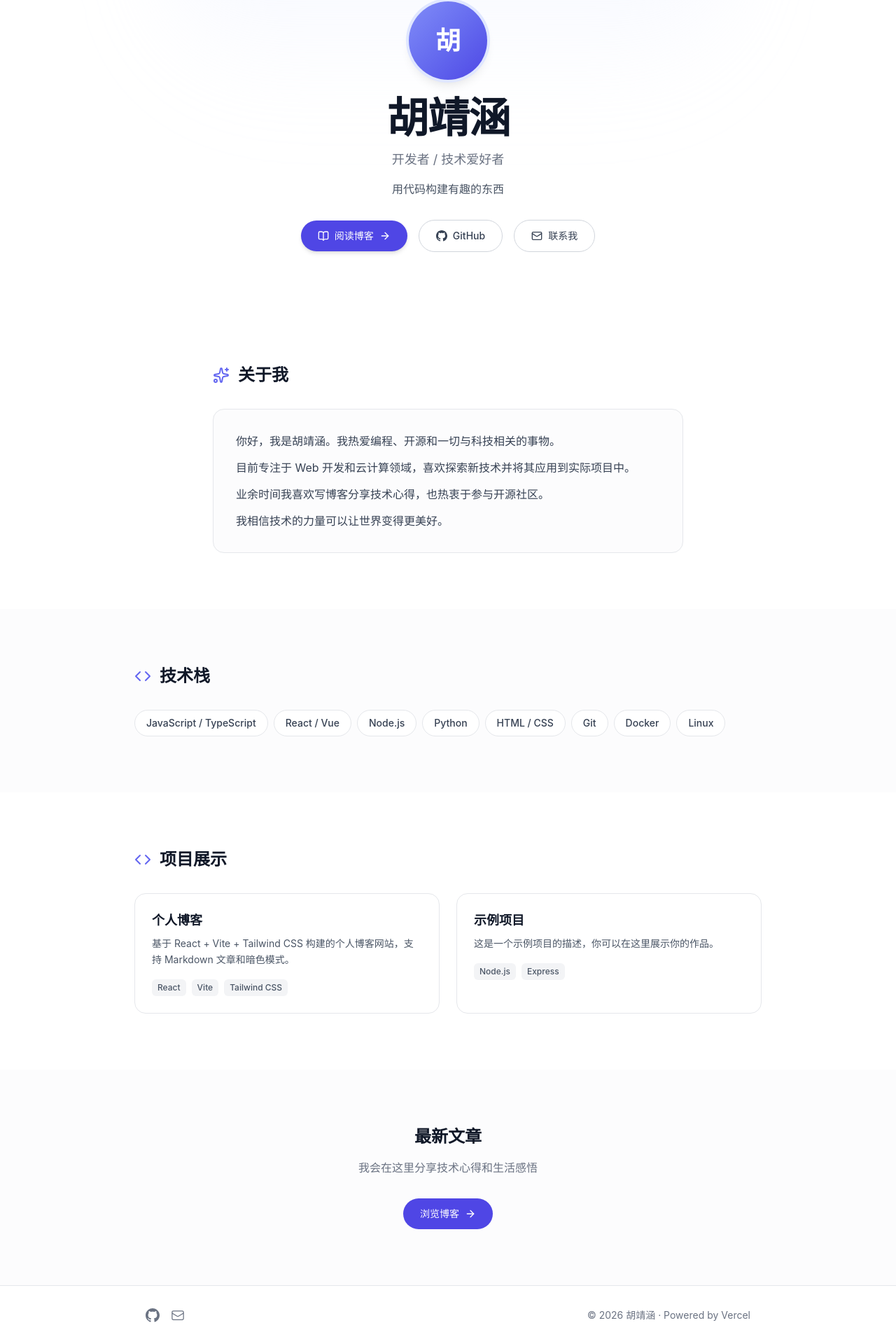
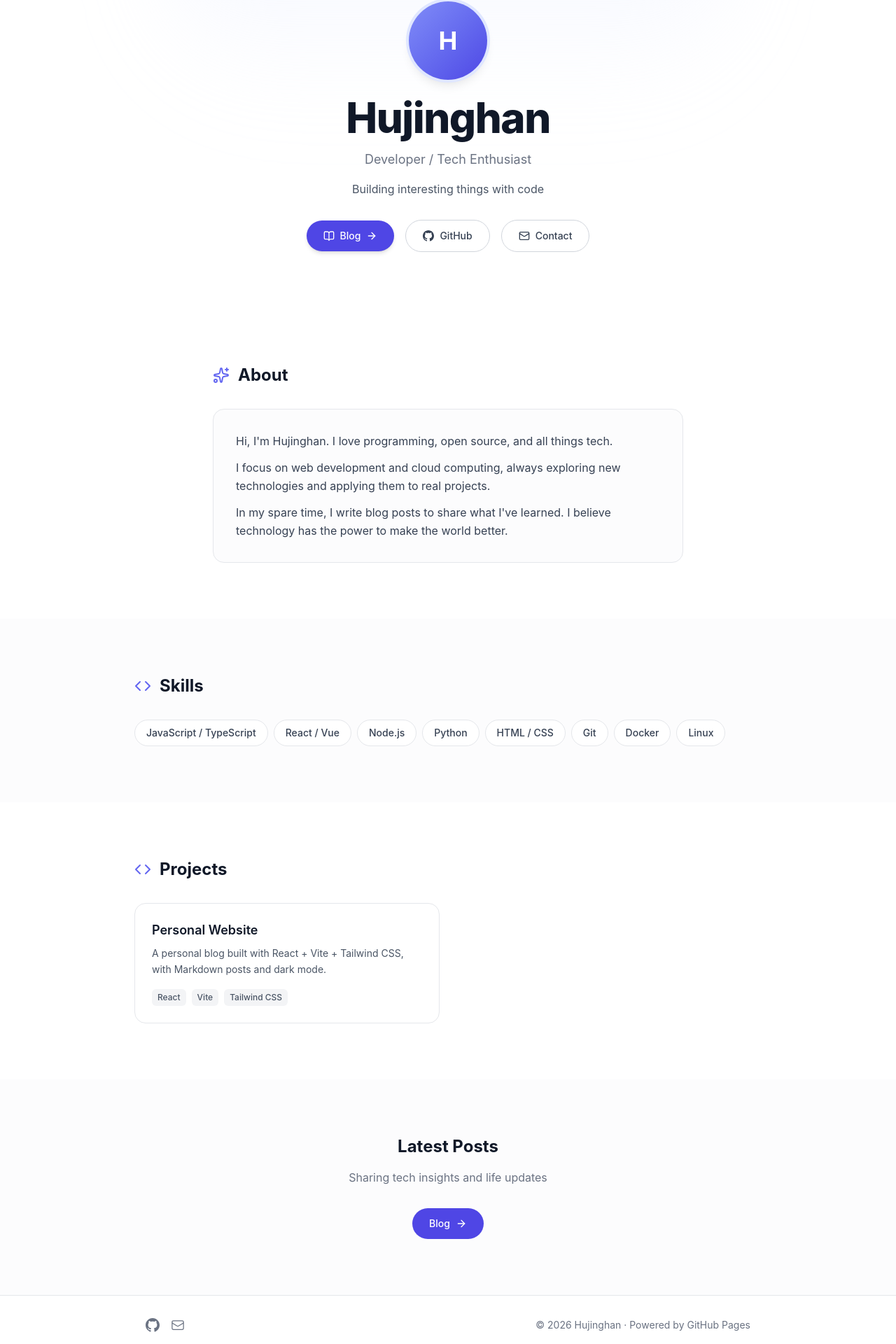
Before and after one commit to hu2976/vercel, a React (Vite) app: page / in a window 1280 px wide. Shown: the part 163-2083 px from the top of the page at 70% size. Built offline with nearby package versions, Linux system fonts and the light colour scheme.

Commit message:
全部改为英文,名称改为Hujinghan

```diff
--- a/index.html
+++ b/index.html
@@ -4,9 +4,9 @@
     <meta charset="UTF-8" />
     <link rel="icon" type="image/svg+xml" href="/favicon.svg" />
     <meta name="viewport" content="width=device-width, initial-scale=1.0" />
-    <meta name="description" content="胡靖涵的个人主页 - 分享技术、生活和思考" />
-    <meta name="author" content="胡靖涵" />
-    <title>胡靖涵 | 个人主页</title>
+    <meta name="description" content="Hujinghan — Personal site about tech, life, and thoughts" />
+    <meta name="author" content="Hujinghan" />
+    <title>Hujinghan | Personal Site</title>
   </head>
   <body>
     <div id="root"></div>
--- a/src/components/Footer.jsx
+++ b/src/components/Footer.jsx
@@ -30,7 +30,7 @@ export default function Footer() {
             )}
           </div>
           <div className="text-center text-sm text-gray-500 dark:text-gray-500">
-            <p>© {new Date().getFullYear()} {config.name} · Powered by Vercel</p>
+            <p>© {new Date().getFullYear()} {config.name} · Powered by GitHub Pages</p>
           </div>
         </div>
       </div>
--- a/src/components/Header.jsx
+++ b/src/components/Header.jsx
@@ -2,8 +2,8 @@ import { Link, useLocation } from 'react-router-dom'
 import { Sun, Moon } from 'lucide-react'
 
 const navLinks = [
-  { to: '/', label: '首页' },
-  { to: '/blog', label: '博客' },
+  { to: '/', label: 'Home' },
+  { to: '/blog', label: 'Blog' },
 ];
 
 export default function Header({ dark, onToggleTheme }) {
@@ -33,7 +33,7 @@ export default function Header({ dark, onToggleTheme }) {
           <button
             onClick={onToggleTheme}
             className="ml-2 rounded-lg p-2 text-gray-600 hover:bg-gray-100 dark:text-gray-400 dark:hover:bg-gray-800 transition-colors"
-            aria-label={dark ? '切换到亮色模式' : '切换到暗色模式'}
+            aria-label={dark ? 'Switch to light mode' : 'Switch to dark mode'}
           >
             {dark ? <Sun size={18} /> : <Moon size={18} />}
           </button>
--- a/src/config.js
+++ b/src/config.js
@@ -1,26 +1,25 @@
 // ============================================
-// 个人配置 — 修改这里的内容即可定制网站
+// Personal Config — edit here to customize
 // ============================================
 
 const config = {
-  // 个人信息
-  name: "胡靖涵",
-  englishName: "Hu Jinghan",
-  title: "开发者 / 技术爱好者",
-  tagline: "用代码构建有趣的东西",
-  bio: `你好，我是胡靖涵。我热爱编程、开源和一切与科技相关的事物。
-目前专注于 Web 开发和云计算领域，喜欢探索新技术并将其应用到实际项目中。
+  // Personal info
+  name: "Hujinghan",
+  title: "Developer / Tech Enthusiast",
+  tagline: "Building interesting things with code",
+  bio: `Hi, I'm Hujinghan. I love programming, open source, and all things tech.
 
-业余时间我喜欢写博客分享技术心得，也热衷于参与开源社区。
-我相信技术的力量可以让世界变得更美好。`,
+I focus on web development and cloud computing, always exploring new technologies and applying them to real projects.
 
-  // 社交链接
+In my spare time, I write blog posts to share what I've learned. I believe technology has the power to make the world better.`,
+
+  // Social links
   social: {
-    github: "https://github.com/hujinghan0312",
+    github: "https://github.com/hu2976",
     email: "hujinghan0312@163.com",
   },
 
-  // 技能
+  // Skills
   skills: [
     "JavaScript / TypeScript",
     "React / Vue",
@@ -32,26 +31,19 @@ const config = {
     "Linux",
   ],
 
-  // 项目展示
+  // Projects
   projects: [
     {
-      title: "个人博客",
-      description: "基于 React + Vite + Tailwind CSS 构建的个人博客网站，支持 Markdown 文章和暗色模式。",
+      title: "Personal Website",
+      description: "A personal blog built with React + Vite + Tailwind CSS, with Markdown posts and dark mode.",
       tags: ["React", "Vite", "Tailwind CSS"],
-      link: "#",
-    },
-    {
-      title: "示例项目",
-      description: "这是一个示例项目的描述，你可以在这里展示你的作品。",
-      tags: ["Node.js", "Express"],
-      link: "#",
     },
   ],
 
-  // 网站信息
+  // Site info
   site: {
-    title: "胡靖涵 | 个人主页",
-    description: "胡靖涵的个人主页 - 分享技术、生活和思考",
+    title: "Hujinghan | Personal Site",
+    description: "Personal site of Hujinghan — tech, life, and thoughts",
     domain: "hujinghan0312.top",
   },
 };
--- a/src/pages/Blog.jsx
+++ b/src/pages/Blog.jsx
@@ -19,7 +19,7 @@ export default function Blog() {
       <div className="px-4 py-20">
         <div className="mx-auto max-w-4xl text-center">
           <div className="mx-auto h-8 w-8 animate-spin rounded-full border-4 border-primary-200 border-t-primary-600" />
-          <p className="mt-4 text-gray-500">加载中...</p>
+          <p className="mt-4 text-gray-500">Loading...</p>
         </div>
       </div>
     );
@@ -30,14 +30,14 @@ export default function Blog() {
       <div className="mx-auto max-w-2xl">
         <div className="mb-12 text-center">
           <h1 className="mb-4 text-3xl font-extrabold text-gray-900 dark:text-white sm:text-4xl">
-            博客
+            Blog
           </h1>
-          <p className="text-gray-500 dark:text-gray-400">技术分享和生活记录</p>
+          <p className="text-gray-500 dark:text-gray-400">Tech articles and life updates</p>
         </div>
 
         {posts.length === 0 ? (
           <div className="rounded-2xl border border-gray-200 dark:border-gray-800 p-12 text-center">
-            <p className="text-gray-500 dark:text-gray-400">还没有文章，敬请期待！</p>
+            <p className="text-gray-500 dark:text-gray-400">No posts yet. Stay tuned!</p>
           </div>
         ) : (
           <div className="space-y-8">
@@ -61,7 +61,7 @@ export default function Blog() {
                     {post.date && (
                       <span className="inline-flex items-center gap-1.5">
                         <Calendar size={14} />
-                        {new Date(post.date).toLocaleDateString('zh-CN', {
+                        {new Date(post.date).toLocaleDateString('en-US', {
                           year: 'numeric',
                           month: 'long',
                           day: 'numeric',
@@ -77,7 +77,7 @@ export default function Blog() {
                   </div>
 
                   <div className="mt-4 flex items-center gap-1 text-sm font-medium text-primary-600 dark:text-primary-400 opacity-0 group-hover:opacity-100 transition-opacity">
-                    阅读全文
+                    Read more
                     <ArrowRight size={14} />
                   </div>
                 </Link>
--- a/src/pages/BlogPost.jsx
+++ b/src/pages/BlogPost.jsx
@@ -22,7 +22,7 @@ export default function BlogPost() {
       <div className="px-4 py-20">
         <div className="mx-auto max-w-4xl text-center">
           <div className="mx-auto h-8 w-8 animate-spin rounded-full border-4 border-primary-200 border-t-primary-600" />
-          <p className="mt-4 text-gray-500">加载中...</p>
+          <p className="mt-4 text-gray-500">Loading...</p>
         </div>
       </div>
     );
@@ -32,14 +32,14 @@ export default function BlogPost() {
     return (
       <div className="px-4 py-20">
         <div className="mx-auto max-w-2xl text-center">
-          <h1 className="mb-4 text-2xl font-bold text-gray-900 dark:text-white">文章未找到</h1>
-          <p className="mb-8 text-gray-500">你访问的文章不存在或已被删除。</p>
+          <h1 className="mb-4 text-2xl font-bold text-gray-900 dark:text-white">Post Not Found</h1>
+          <p className="mb-8 text-gray-500">The post you are looking for does not exist or has been removed.</p>
           <Link
             to="/blog"
             className="inline-flex items-center gap-2 rounded-full bg-primary-600 px-6 py-3 text-sm font-medium text-white hover:bg-primary-700 transition-colors"
           >
             <ArrowLeft size={16} />
-            返回博客
+            Back to Blog
           </Link>
         </div>
       </div>
@@ -49,13 +49,13 @@ export default function BlogPost() {
   return (
     <div className="px-4 py-16 sm:py-20">
       <article className="mx-auto max-w-2xl">
-        {/* 返回链接 */}
+        {/* Back link */}
         <Link
           to="/blog"
           className="mb-8 inline-flex items-center gap-2 text-sm font-medium text-gray-500 hover:text-primary-600 dark:text-gray-400 dark:hover:text-primary-400 transition-colors"
         >
           <ArrowLeft size={16} />
-          返回博客列表
+          Back to Blog
         </Link>
 
         {/* 文章头部 */}
@@ -68,7 +68,7 @@ export default function BlogPost() {
             {post.date && (
               <span className="inline-flex items-center gap-1.5">
                 <Calendar size={14} />
-                {new Date(post.date).toLocaleDateString('zh-CN', {
+                {new Date(post.date).toLocaleDateString('en-US', {
                   year: 'numeric',
                   month: 'long',
                   day: 'numeric',
@@ -98,7 +98,7 @@ export default function BlogPost() {
             className="inline-flex items-center gap-2 rounded-full bg-gray-100 dark:bg-gray-800 px-6 py-3 text-sm font-medium text-gray-700 dark:text-gray-300 hover:bg-gray-200 dark:hover:bg-gray-700 transition-colors"
           >
             <ArrowLeft size={16} />
-            返回博客列表
+            Back to Blog
           </Link>
         </div>
       </article>
--- a/src/pages/Home.jsx
+++ b/src/pages/Home.jsx
@@ -39,7 +39,7 @@ export default function Home() {
               className="inline-flex items-center gap-2 rounded-full bg-primary-600 px-6 py-3 text-sm font-medium text-white shadow-md hover:bg-primary-700 transition-colors"
             >
               <BookOpen size={16} />
-              阅读博客
+              Blog
               <ArrowRight size={16} />
             </Link>
             {config.social.github && (
@@ -59,7 +59,7 @@ export default function Home() {
                 className="inline-flex items-center gap-2 rounded-full border border-gray-300 dark:border-gray-700 px-6 py-3 text-sm font-medium text-gray-700 dark:text-gray-300 hover:bg-gray-50 dark:hover:bg-gray-800 transition-colors"
               >
                 <Mail size={16} />
-                联系我
+                Contact
               </a>
             )}
           </div>
@@ -76,7 +76,7 @@ export default function Home() {
         <div className="mx-auto max-w-2xl">
           <div className="mb-8 flex items-center gap-3">
             <Sparkles size={24} className="text-primary-500" />
-            <h2 className="text-2xl font-bold text-gray-900 dark:text-white">关于我</h2>
+            <h2 className="text-2xl font-bold text-gray-900 dark:text-white">About</h2>
           </div>
           <div className="rounded-2xl border border-gray-200 bg-gray-50/50 p-6 dark:border-gray-800 dark:bg-gray-900/50 sm:p-8">
             {config.bio.split('\n').map((paragraph, i) => (
@@ -93,7 +93,7 @@ export default function Home() {
         <div className="mx-auto max-w-4xl">
           <div className="mb-8 flex items-center gap-3">
             <Code size={24} className="text-primary-500" />
-            <h2 className="text-2xl font-bold text-gray-900 dark:text-white">技术栈</h2>
+            <h2 className="text-2xl font-bold text-gray-900 dark:text-white">Skills</h2>
           </div>
           <div className="flex flex-wrap gap-2">
             {config.skills.map((skill) => (
@@ -113,7 +113,7 @@ export default function Home() {
         <div className="mx-auto max-w-4xl">
           <div className="mb-8 flex items-center gap-3">
             <Code size={24} className="text-primary-500" />
-            <h2 className="text-2xl font-bold text-gray-900 dark:text-white">项目展示</h2>
+            <h2 className="text-2xl font-bold text-gray-900 dark:text-white">Projects</h2>
           </div>
           <div className="grid gap-6 sm:grid-cols-2">
             {config.projects.map((project) => (
@@ -147,13 +147,13 @@ export default function Home() {
       {/* 博客预览 */}
       <section className="px-4 py-16 sm:py-20 bg-gray-50/50 dark:bg-gray-900/30">
         <div className="mx-auto max-w-4xl text-center">
-          <h2 className="mb-4 text-2xl font-bold text-gray-900 dark:text-white">最新文章</h2>
-          <p className="mb-8 text-gray-500 dark:text-gray-400">我会在这里分享技术心得和生活感悟</p>
+          <h2 className="mb-4 text-2xl font-bold text-gray-900 dark:text-white">Latest Posts</h2>
+          <p className="mb-8 text-gray-500 dark:text-gray-400">Sharing tech insights and life updates</p>
           <Link
             to="/blog"
             className="inline-flex items-center gap-2 rounded-full bg-primary-600 px-6 py-3 text-sm font-medium text-white hover:bg-primary-700 transition-colors"
           >
-            浏览博客
+            Blog
             <ArrowRight size={16} />
           </Link>
         </div>
```
Also changed, not shown: content/blog/hello-world.md (+21 -21 lines).
